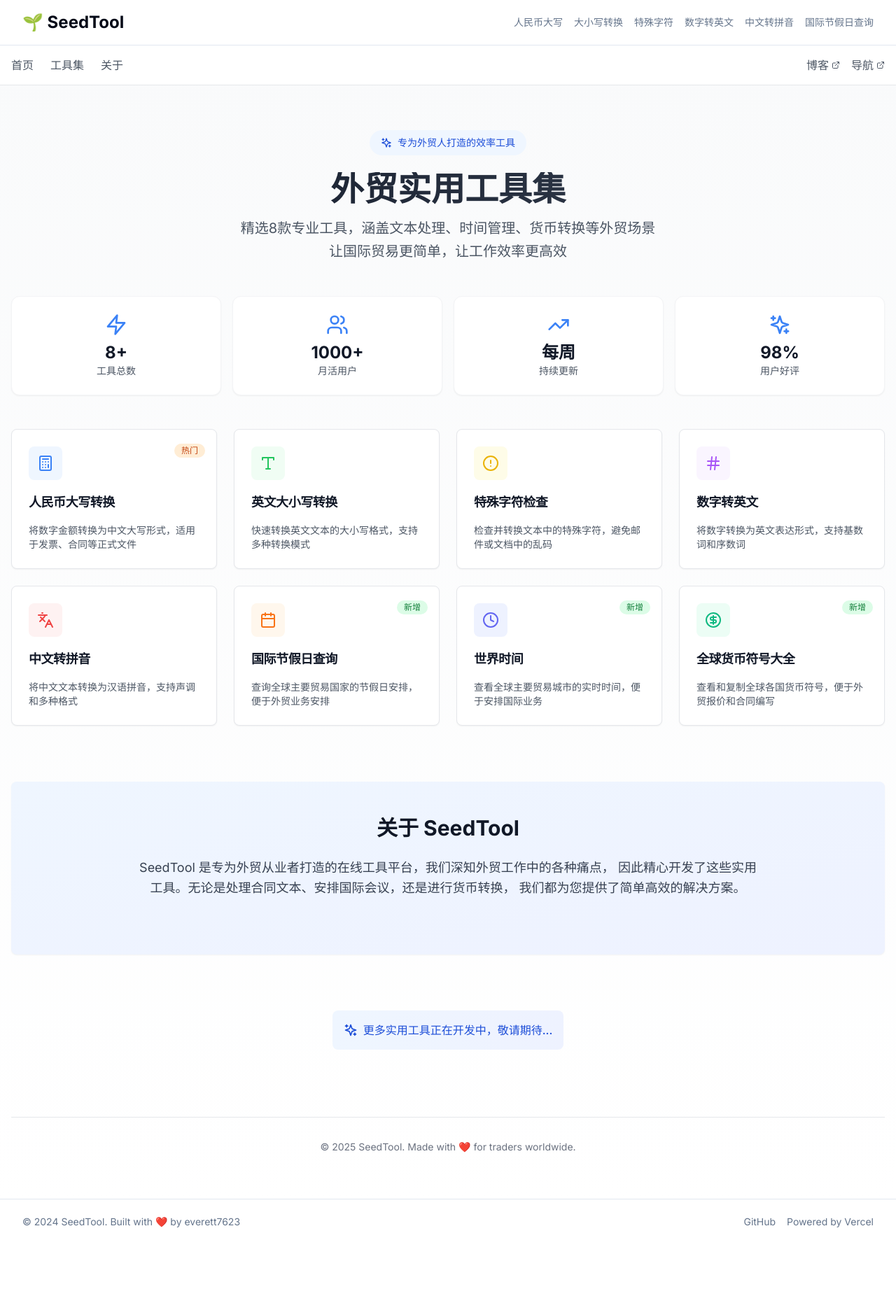
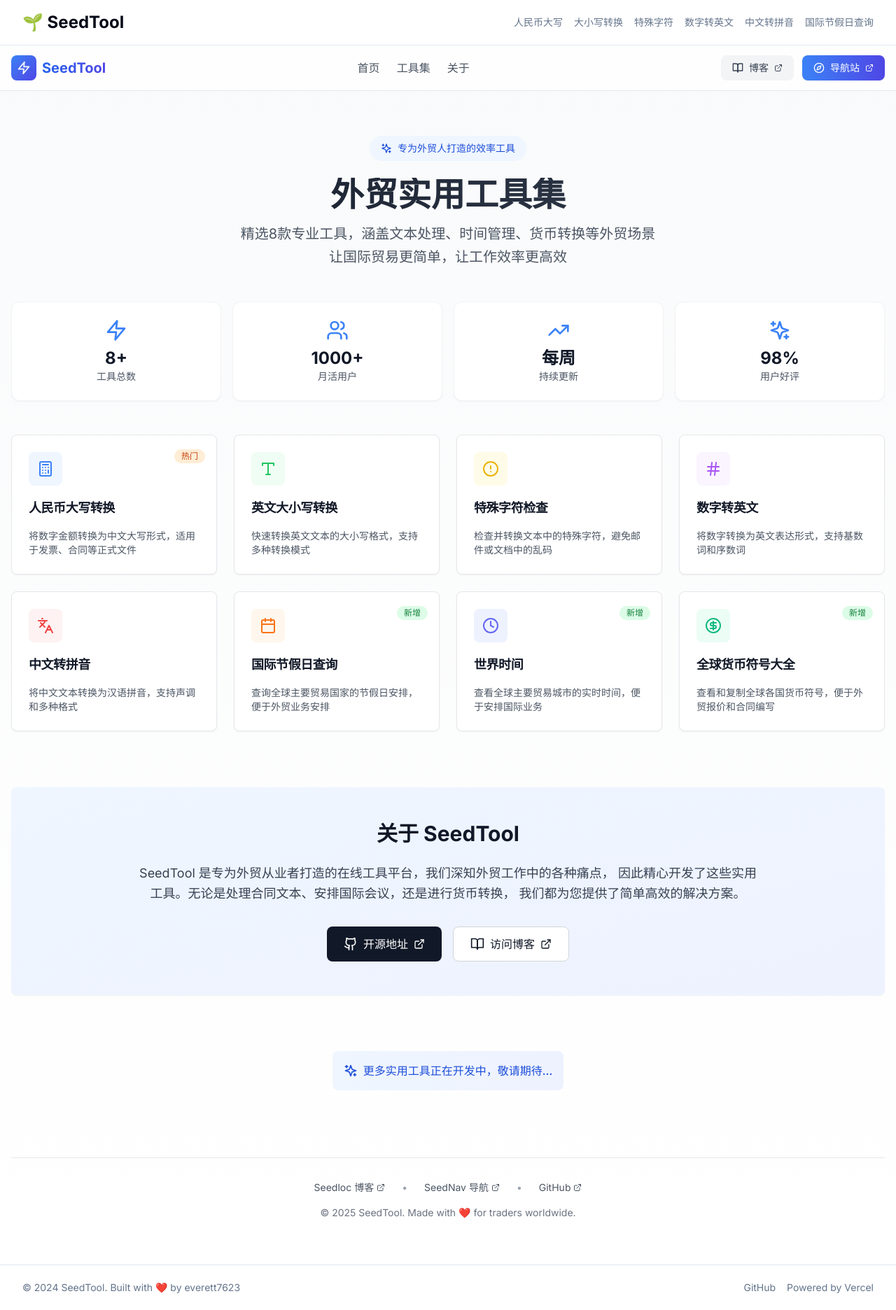
Before and after one commit to everett7623/Globokit, a Next.js app: page / in a window 1280 px wide. Shown: the whole page at 70% size. Before the commit the page ends 1778 px from the top, so only its background shows below. Built offline with nearby package versions, Linux system fonts and the light colour scheme.

Commit message:
Update page.tsx

```diff
--- a/app/page.tsx
+++ b/app/page.tsx
@@ -1,9 +1,10 @@
 // 路径: seedtool/app/page.tsx
 // 更新时间: 2025-07-22
-// 说明: 简化布局，只保留顶部导航
+// 说明: 优化布局，保留导航栏和外部链接
 
 import Link from 'next/link'
 import { Card, CardContent, CardDescription, CardHeader, CardTitle } from '@/components/ui/card'
+import { Button } from '@/components/ui/button'
 import { Badge } from '@/components/ui/badge'
 import {
   Calculator,
@@ -17,6 +18,8 @@ import {
   ExternalLink,
   BookOpen,
   Compass,
+  Github,
+  Menu,
   Sparkles,
   TrendingUp,
   Users,
@@ -108,39 +111,74 @@ const stats = [
 export default function HomePage() {
   return (
     <div className="min-h-screen bg-gradient-to-b from-gray-50 to-white">
-      {/* 简洁的顶部导航 */}
-      <nav className="border-b border-gray-200 bg-white">
+      {/* 导航栏 */}
+      <nav className="sticky top-0 z-50 bg-white/80 backdrop-blur-md border-b border-gray-200">
         <div className="container mx-auto px-4 max-w-7xl">
-          <div className="flex items-center justify-between h-14">
-            <div className="flex items-center gap-6">
-              <Link href="/" className="text-gray-600 hover:text-gray-900 transition-colors">首页</Link>
-              <Link href="#tools" className="text-gray-600 hover:text-gray-900 transition-colors">工具集</Link>
-              <Link href="#about" className="text-gray-600 hover:text-gray-900 transition-colors">关于</Link>
+          <div className="flex items-center justify-between h-16">
+            {/* Logo区域 */}
+            <div className="flex items-center gap-2">
+              <div className="p-2 bg-gradient-to-br from-blue-500 to-indigo-600 rounded-lg">
+                <Zap className="h-5 w-5 text-white" />
+              </div>
+              <span className="font-bold text-xl bg-gradient-to-r from-blue-600 to-indigo-600 bg-clip-text text-transparent">
+                SeedTool
+              </span>
             </div>
-            <div className="flex items-center gap-4">
+
+            {/* 中间导航链接 */}
+            <div className="hidden md:flex items-center gap-6">
+              <Link
+                href="/"
+                className="text-gray-600 hover:text-gray-900 font-medium transition-colors"
+              >
+                首页
+              </Link>
+              <Link
+                href="#tools"
+                className="text-gray-600 hover:text-gray-900 font-medium transition-colors"
+              >
+                工具集
+              </Link>
+              <Link
+                href="#about"
+                className="text-gray-600 hover:text-gray-900 font-medium transition-colors"
+              >
+                关于
+              </Link>
+            </div>
+
+            {/* 右侧外部链接 */}
+            <div className="flex items-center gap-3">
               <Link
                 href="https://seedloc.com"
                 target="_blank"
-                className="text-gray-600 hover:text-gray-900 transition-colors flex items-center gap-1"
+                className="hidden md:flex items-center gap-2 px-4 py-2 text-sm font-medium text-gray-700 hover:text-gray-900 bg-gray-100 hover:bg-gray-200 rounded-lg transition-all"
               >
+                <BookOpen className="h-4 w-4" />
                 博客
                 <ExternalLink className="h-3 w-3" />
               </Link>
               <Link
                 href="https://nav.seedloc.com"
                 target="_blank"
-                className="text-gray-600 hover:text-gray-900 transition-colors flex items-center gap-1"
+                className="hidden md:flex items-center gap-2 px-4 py-2 text-sm font-medium text-white bg-gradient-to-r from-blue-500 to-indigo-600 hover:from-blue-600 hover:to-indigo-700 rounded-lg transition-all shadow-sm hover:shadow-md"
               >
-                导航
+                <Compass className="h-4 w-4" />
+                导航站
                 <ExternalLink className="h-3 w-3" />
               </Link>
+
+              {/* 移动端菜单按钮 */}
+              <Button variant="ghost" size="icon" className="md:hidden">
+                <Menu className="h-5 w-5" />
+              </Button>
             </div>
           </div>
         </div>
       </nav>
 
       <div className="container mx-auto px-4 py-8 max-w-7xl">
-        {/* 头部区域 */}
+        {/* 头部区域 - 增强视觉效果 */}
         <div className="text-center mb-12 pt-8">
           <div className="inline-flex items-center gap-2 px-4 py-2 bg-blue-50 text-blue-700 rounded-full text-sm font-medium mb-6">
             <Sparkles className="h-4 w-4" />
@@ -218,6 +256,26 @@ export default function HomePage() {
                   因此精心开发了这些实用工具。无论是处理合同文本、安排国际会议，还是进行货币转换，
                   我们都为您提供了简单高效的解决方案。
                 </p>
+                <div className="flex flex-wrap gap-4 justify-center">
+                  <Link
+                    href="https://github.com/everett7623/seedtool"
+                    target="_blank"
+                    className="inline-flex items-center gap-2 px-6 py-3 bg-gray-900 text-white rounded-lg hover:bg-gray-800 transition-colors"
+                  >
+                    <Github className="h-5 w-5" />
+                    开源地址
+                    <ExternalLink className="h-4 w-4" />
+                  </Link>
+                  <Link
+                    href="https://seedloc.com"
+                    target="_blank"
+                    className="inline-flex items-center gap-2 px-6 py-3 bg-white text-gray-900 border border-gray-300 rounded-lg hover:bg-gray-50 transition-colors"
+                  >
+                    <BookOpen className="h-5 w-5" />
+                    访问博客
+                    <ExternalLink className="h-4 w-4" />
+                  </Link>
+                </div>
               </div>
             </CardContent>
           </Card>
@@ -235,7 +293,35 @@ export default function HomePage() {
 
         {/* 页脚 */}
         <footer className="mt-16 py-8 border-t border-gray-200">
-          <div className="text-center">
+          <div className="text-center space-y-4">
+            <div className="flex items-center justify-center gap-6 text-sm">
+              <Link
+                href="https://seedloc.com"
+                target="_blank"
+                className="text-gray-600 hover:text-gray-900 transition-colors flex items-center gap-1"
+              >
+                Seedloc 博客
+                <ExternalLink className="h-3 w-3" />
+              </Link>
+              <span className="text-gray-400">•</span>
+              <Link
+                href="https://nav.seedloc.com"
+                target="_blank"
+                className="text-gray-600 hover:text-gray-900 transition-colors flex items-center gap-1"
+              >
+                SeedNav 导航
+                <ExternalLink className="h-3 w-3" />
+              </Link>
+              <span className="text-gray-400">•</span>
+              <Link
+                href="https://github.com/everett7623/seedtool"
+                target="_blank"
+                className="text-gray-600 hover:text-gray-900 transition-colors flex items-center gap-1"
+              >
+                GitHub
+                <ExternalLink className="h-3 w-3" />
+              </Link>
+            </div>
             <p className="text-gray-500 text-sm">
               © 2025 SeedTool. Made with ❤️ for traders worldwide.
             </p>
```
